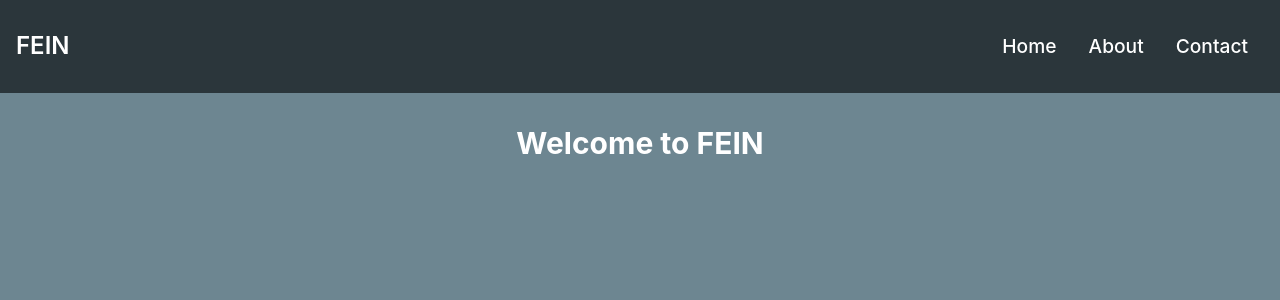
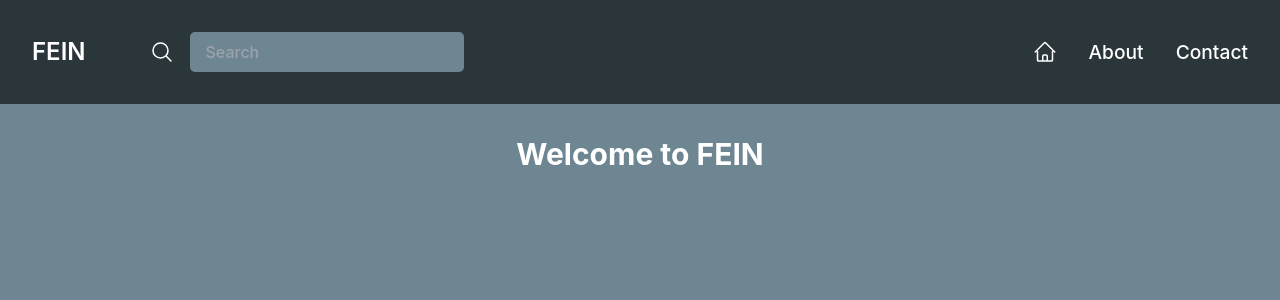
Before and after one commit to UTSCC09/project-fein, a React (Create React App) app in the folder fein/: page / in a window 1280 px wide. Shown: the top 300 px of the page. Built offline with nearby package versions, Linux system fonts and the light colour scheme.

Commit message:
Add search bar and home icon, as well as icon libraries

```diff
--- a/fein/package.json
+++ b/fein/package.json
@@ -3,6 +3,9 @@
   "version": "0.1.0",
   "private": true,
   "dependencies": {
+    "@coreui/react": "^5.0.0-beta.0",
+    "@heroicons/react": "^2.0.18",
+    "@iconscout/react-unicons": "^2.0.2",
     "@testing-library/jest-dom": "^5.17.0",
     "@testing-library/react": "^13.4.0",
     "@testing-library/user-event": "^13.5.0",
--- a/fein/src/Components/Navbar/Navbar.css
+++ b/fein/src/Components/Navbar/Navbar.css
@@ -5,6 +5,7 @@
     padding: 0.5rem 1rem;
     text-decoration: none;
     transition: all 0.2s ease-in-out;
+    align-self: center;
 }
 
 .navbar_element:hover {
@@ -18,13 +19,26 @@
     font-weight: 600;
     text-decoration: none;
     color: #fff;
-    padding: 0.5rem 1rem;
+    padding: 2rem;
     align-self: center;
     transition: all 0.2s ease-in-out;
 }
 
 .nav_logo:hover {
-    color: #fff;
+    color: #747474;
     transform: scale(1.1);
     cursor: pointer;
 }
+
+.search_bar {
+    border: none;
+    border-radius: 5px;
+    padding: 0.5rem 1rem;
+    font-size: 1rem;
+    font-weight: 500;
+    margin: 0.5rem 0;
+    width: 50%;
+
+    background-color:#6d8691;
+    transition: all 0.2s ease-in-out;
+}
--- a/fein/src/Components/Navbar/Navbar.js
+++ b/fein/src/Components/Navbar/Navbar.js
@@ -1,14 +1,19 @@
 import React from 'react';
 import './Navbar.css';
+import { HomeIcon, MagnifyingGlassIcon } from '@heroicons/react/24/outline'
 
 export function Navbar() {
     return (
         <nav className="flex bg-navbar sticky top-0">
             <h1 class="nav_logo"> FEIN </h1>
-            <div className="flex  px-4 py-6 w-full justify-end">
-                    <div class="navbar_element">Home</div>
-                    <div class="navbar_element">About</div>
-                    <div class="navbar_element">Contact</div>
+            <div className="flex px-4 py-6 w-full justify-start">
+                <div class="navbar_element"><MagnifyingGlassIcon class="h-6 w-6 text-white" /></div>
+                <input class="search_bar" type="text" placeholder="Search" />
+            </div>
+            <div className="flex px-4 py-6 w-full justify-end">
+                <div class="navbar_element"><HomeIcon class="h-6 w-6 text-white" /></div>
+                <div class="navbar_element">About</div>
+                <div class="navbar_element">Contact</div>
             </div>
         </nav>
     );
--- a/fein/src/Pages/Home/Homepage.js
+++ b/fein/src/Pages/Home/Homepage.js
@@ -2,6 +2,7 @@ import "./Homepage.css"
 
 import React, { useEffect, useState} from "react";
 import { Link } from "react-router-dom";
+import UilReact from "@iconscout/react-unicons/icons/uil-react";
 
 // Component imports
 
```
Also changed, not shown: 1 other file (tests, documents, lock files or other folders).
